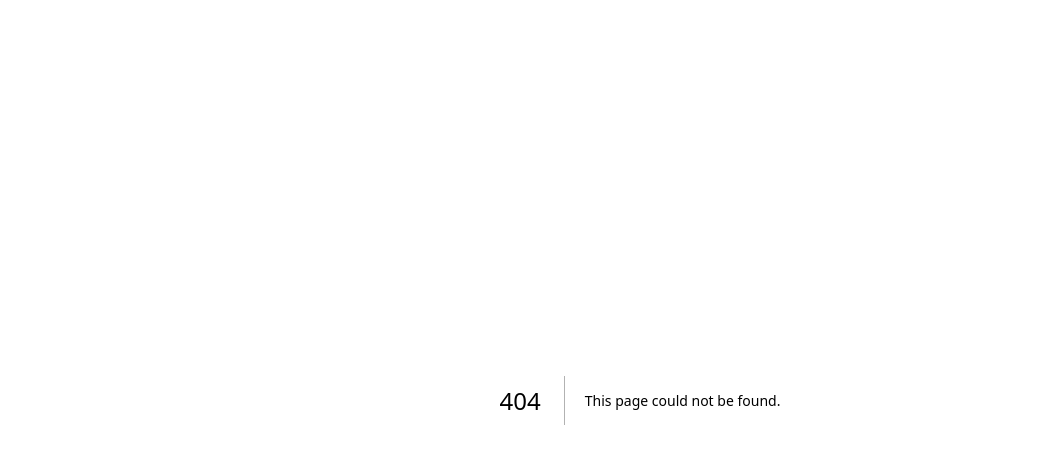
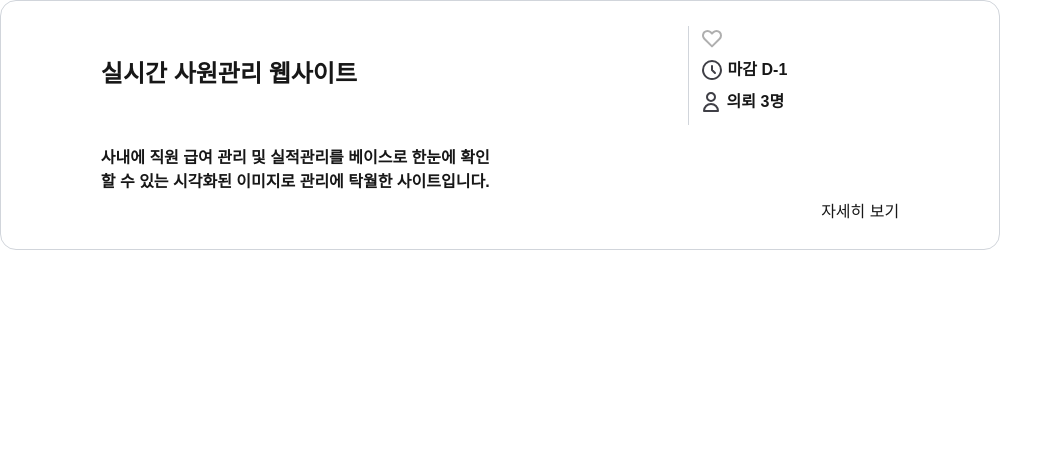
Before and after one commit to Hyun-EG/SP-sellweb, a Next.js app: page /home in a window 1280 px wide. Before the commit this address had no page. Shown: the top 464 px of the page, without its empty margins (0-1063 px from the left). Built offline with nearby package versions, Linux system fonts and the light colour scheme.

Commit message:
Design: 카드 템플릿 디자인

```diff
--- /dev/null
+++ b/src/app/home/page.tsx
@@ -0,0 +1,18 @@
+import TemplateCard from '../../components/TemplateCard';
+
+const page = () => {
+  return (
+    <>
+      <TemplateCard
+        borderRadius={16}
+        title={'실시간 사원관리 웹사이트'}
+        subscription={
+          '사내에 직원 급여 관리 및 실적관리를 베이스로 한눈에 확인할 수 있는 시각화된 이미지로 관리에 탁월한 사이트입니다.'
+        }
+        deadline={'1'}
+        request={'3'}
+      />
+    </>
+  );
+};
+export default page;
--- /dev/null
+++ b/src/components/TemplateCard.tsx
@@ -0,0 +1,79 @@
+'use client';
+
+import { useState } from 'react';
+import Image from 'next/image';
+import fillHeartIcon from '../../public/svgs/icon-fillHeart.svg';
+import emptyHeartIcon from '../../public/svgs/icon-emptyHeart.svg';
+import clock from '../../public/svgs/icon-clock(W).svg';
+import human from '../../public/svgs/icon-man(W).svg';
+
+interface TemplateCardProps {
+  title: string;
+  subscription: string;
+  deadline: string | number;
+  request: string | number;
+  borderRadius?: number;
+}
+
+const TemplateCard = ({
+  title,
+  subscription,
+  deadline,
+  request,
+  borderRadius,
+}: TemplateCardProps) => {
+  const cardStyle = {
+    borderRadius: `${borderRadius}px`,
+  };
+
+  const [isHeart, setIsHeart] = useState(false);
+  return (
+    <>
+      <div
+        style={cardStyle}
+        className="flex justify-around w-[1000px] h-[250px] border border-gray-300 relative"
+      >
+        <div className="flex flex-col justify-evenly w-[40%]">
+          <h2 className="text-[24px] font-bold">{title}</h2>
+          <p className="whitespace-wrap font-bold">{subscription}</p>
+        </div>
+        <div className="flex flex-col justify-evenly w-[20%]">
+          <div className="h-[60%] relative">
+            <div className="absolute top-0 bottom-[50px] right-[210px] w-px bg-gray-300"></div>
+            <div
+              onClick={() => setIsHeart(!isHeart)}
+              className="cursor-pointer"
+            >
+              <Image
+                src={isHeart ? fillHeartIcon : emptyHeartIcon}
+                alt="찜하기 하트 아이콘"
+                className="ml-[0.9px]"
+              />
+            </div>
+            <p className="flex pt-2 ml-[1px] font-bold align-baseline">
+              <Image
+                src={clock}
+                alt="시계 아이콘"
+                className="mr-[6px] ml-[1px] align-baseline "
+              />
+              마감 D-{deadline}
+            </p>
+            <p className="flex pt-2 ml-[2px] font-bold align-baseline">
+              <Image
+                src={human}
+                alt="인간 아이콘"
+                className="mr-2 ml-[1px] align-baseline"
+              />
+              의뢰 {request}명
+            </p>
+          </div>
+          <div className="flex justify-end">
+            <button>자세히 보기</button>
+          </div>
+        </div>
+      </div>
+    </>
+  );
+};
+
+export default TemplateCard;
```
